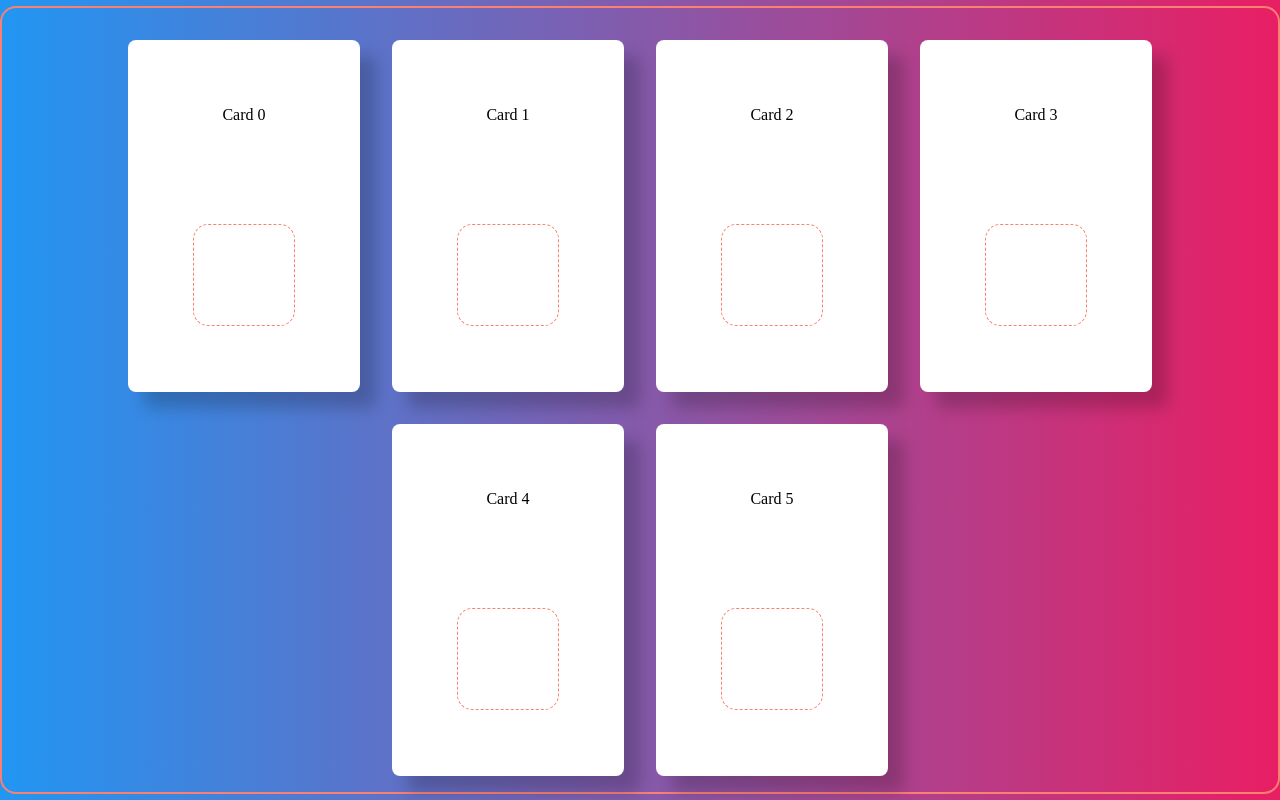
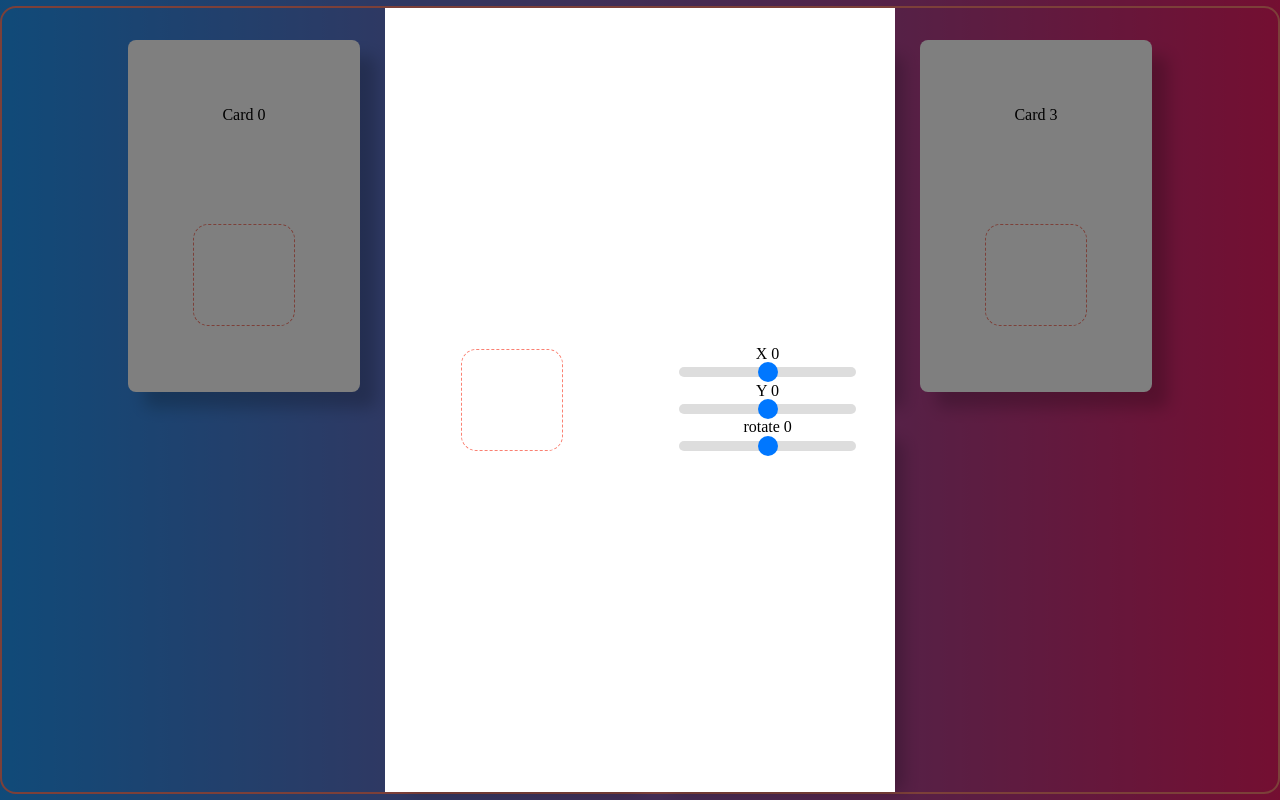
Before and after one commit to lulupang2/framer_motion_learn, a React (Vite) app: page /example/1 in a window 1280 px wide. Built offline with nearby package versions, Linux system fonts and the light colour scheme.

Commit message:
✨ feat: 모달 추가

```diff
--- a/package.json
+++ b/package.json
@@ -14,6 +14,7 @@
     "normalize.css": "^8.0.1",
     "react": "^18.2.0",
     "react-dom": "^18.2.0",
+    "react-router-dom": "^6.11.1",
     "uuid": "^9.0.0"
   },
   "devDependencies": {
--- a/src/App.tsx
+++ b/src/App.tsx
@@ -1,25 +1,16 @@
-import styles from "App.module.scss";
-import Card from "./components/Card";
-import { Animation1_Tumbnail } from "./example/Animation/Animation1";
+import { BrowserRouter, Route, Routes } from "react-router-dom";
+import Home from "./Home";
+import Animation1 from "./example/Animation/Animation1";
+
 function App() {
-  // const [isOpen, setIsOpen] = useState(false);
-
   return (
-    <>
-      <main className={styles.Home}>
-        {/* <Card label="Card 1" />
-        <Card label="Card 2" />
-        <Card label="Card 3" /> */}
-        {/* <Animation1 /> */}
-        {Array(6)
-          .fill(0)
-          .map((_, i) => (
-            <Card label={`Card ${i}`} key={i}>
-              <Animation1_Tumbnail />
-            </Card>
-          ))}
-      </main>
-    </>
+    <BrowserRouter>
+      <Routes>
+        <Route path="/" element={<Home />} />
+        <Route path="/example/:exampleId" element={<Home />} />
+        <Route path="/test" element={<Animation1 />} />
+      </Routes>
+    </BrowserRouter>
   );
 }
 
--- /dev/null
+++ b/src/Home.tsx
@@ -0,0 +1,34 @@
+import styles from "App.module.scss";
+import Card from "./components/Card";
+import Animation1, {
+  Animation1_Tumbnail,
+} from "./example/Animation/Animation1";
+import { useMatch, useNavigate } from "react-router-dom";
+import { Modal } from "./components/Modal";
+export default function Home() {
+  const navigate = useNavigate();
+  const uriMatch = useMatch("/example/:exampleId");
+  const onClick = (exampleId: number) => {
+    navigate(`/example/${exampleId}`);
+  };
+  return (
+    <main className={styles.Home}>
+      {/* <Card label="Card 1" />
+    <Card label="Card 2" />
+    <Card label="Card 3" /> */}
+      {/* <Animation1 /> */}
+      {Array(6)
+        .fill(0)
+        .map((_, i) => (
+          <Card onClick={() => onClick(i)} label={`Card ${i}`} key={i}>
+            <Animation1_Tumbnail />
+          </Card>
+        ))}
+      {uriMatch ? (
+        <Modal exampleId={uriMatch.params.exampleId || ""}>
+          <Animation1 />
+        </Modal>
+      ) : null}
+    </main>
+  );
+}
--- a/src/components/Card.tsx
+++ b/src/components/Card.tsx
@@ -3,9 +3,11 @@ import { motion } from "framer-motion";
 const Card = ({
   children,
   label,
+  onClick,
 }: {
   children: React.ReactNode;
   label: string;
+  onClick: () => void;
 }) => {
   return (
     <motion.div
@@ -14,6 +16,7 @@ const Card = ({
       whileHover={{ scale: 1.2 }}
       exit={{ scale: 1 }}
       transition={{ type: "spring" }}
+      onClick={onClick}
     >
       {label}
       {children}
--- a/src/components/Modal.tsx
+++ b/src/components/Modal.tsx
@@ -1,47 +1,32 @@
-import { motion } from "framer-motion";
-
-export function Modal({
-  isOpen,
-  onClose,
-  children,
-}: {
-  isOpen: boolean;
-  onClose: () => void;
-  children: JSX.Element;
-}) {
-  const backdropVariants = {
-    visible: { opacity: 1 },
-    hidden: { opacity: 0 },
+import { AnimatePresence, motion, useScroll } from "framer-motion";
+import { useNavigate } from "react-router-dom";
+interface IProps {
+  exampleId: string;
+  children: React.ReactNode;
+}
+export function Modal({ exampleId, children }: IProps) {
+  const { scrollY } = useScroll();
+  const navigate = useNavigate();
+  const onOverlayClick = () => {
+    navigate("/");
   };
-
-  const modalVariants = {
-    visible: { opacity: 1, y: 0 },
-    hidden: { opacity: 0, y: "-100%" },
-  };
-
   return (
     <>
-      {isOpen && (
+      <AnimatePresence>
         <motion.div
-          className="backdrop"
-          variants={backdropVariants}
-          initial="hidden"
-          animate="visible"
-          exit="hidden"
-          onClick={onClose}
-        >
-          <motion.div
-            className="modal"
-            variants={modalVariants}
-            initial="hidden"
-            animate="visible"
-            exit="hidden"
-            onClick={(e) => e.stopPropagation()}
-          >
-            {children}
-          </motion.div>
-        </motion.div>
-      )}
+          className="Modal-Overlay"
+          onClick={onOverlayClick}
+          animate={{ opacity: 1 }}
+          exit={{ opacity: 0 }}
+        ></motion.div>
+      </AnimatePresence>
+      <motion.div
+        className="Modal-Wrapper"
+        layoutId={exampleId}
+        style={{ top: scrollY.get() }}
+      >
+        {children}
+      </motion.div>
     </>
   );
 }
--- a/src/example/Animation/Animation1.tsx
+++ b/src/example/Animation/Animation1.tsx
@@ -28,7 +28,7 @@ export default function Animation1() {
       </div>
       <div>
         <div>
-          {transX}
+          X {transX}
           <input
             type="range"
             value={transX}
@@ -38,7 +38,7 @@ export default function Animation1() {
           />
         </div>
         <div>
-          {transY}
+          Y {transY}
           <input
             type="range"
             min={-50}
@@ -48,7 +48,7 @@ export default function Animation1() {
           />
         </div>
         <div>
-          {rotate}
+          rotate {rotate}
           <input
             type="range"
             min={-360}
--- a/src/styles/styles.scss
+++ b/src/styles/styles.scss
@@ -24,6 +24,8 @@ body {
 }
 
 .MotionWrapper {
+  width: 100%;
+  height: 100%;
   display: grid;
   grid-template-columns: repeat(2, 1fr);
   place-items: center;
@@ -56,3 +58,25 @@ input[type="range"] {
 .Card {
   @include card(#fff, #000);
 }
+//Modal
+.Modal {
+  &-Overlay {
+    position: fixed;
+    top: 0;
+    width: 100%;
+    height: 100%;
+    background-color: #00000080;
+  }
+  &-Wrapper {
+    display: flex;
+    flex-direction: column;
+    align-items: center;
+    position: absolute;
+    width: 40%;
+    height: 100%;
+    left: 0;
+    right: 0;
+    margin: 0 auto;
+    background-color: #ffffff;
+  }
+}
```
Also changed, not shown: 1 other file (tests, documents, lock files or other folders).
